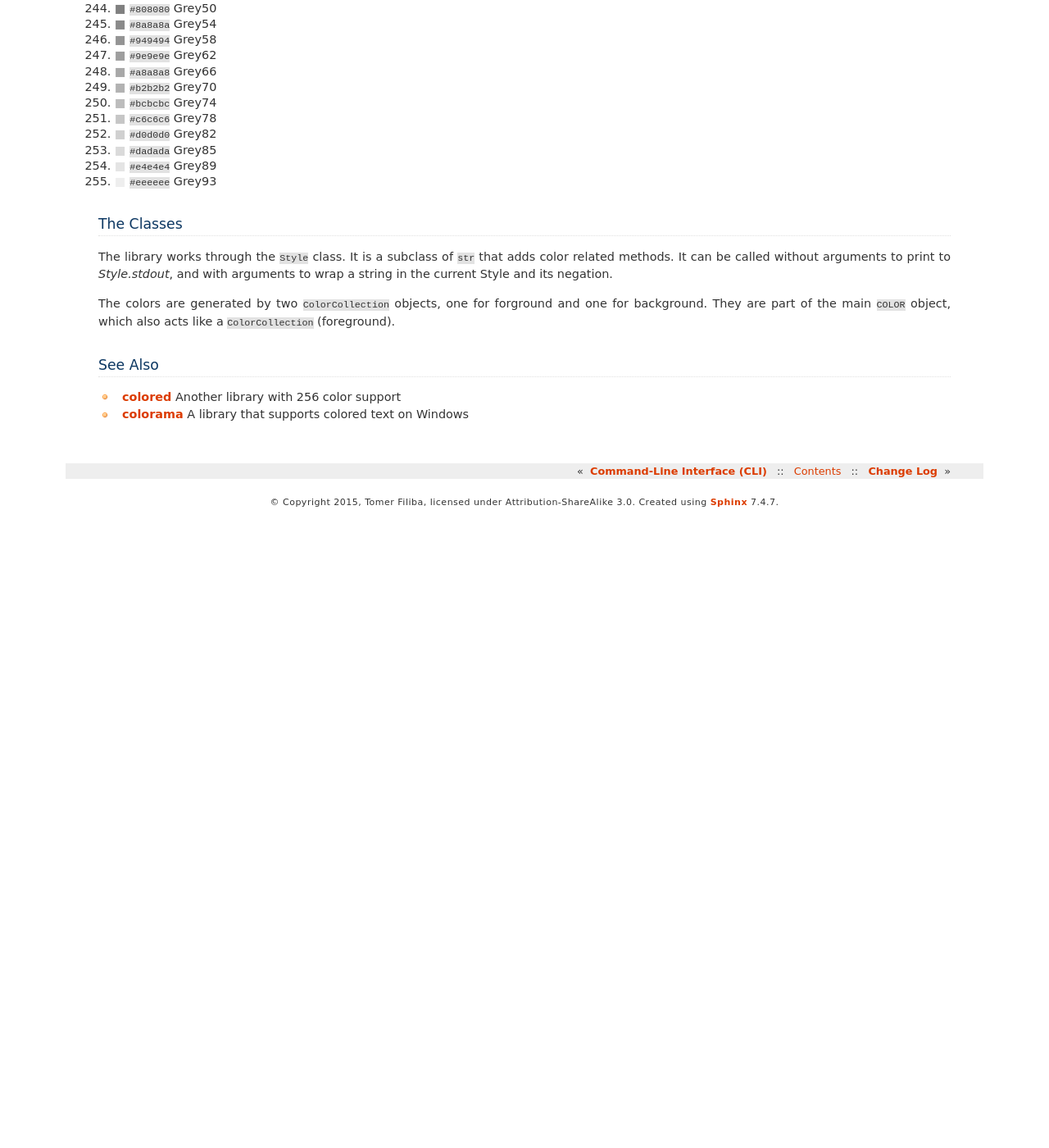
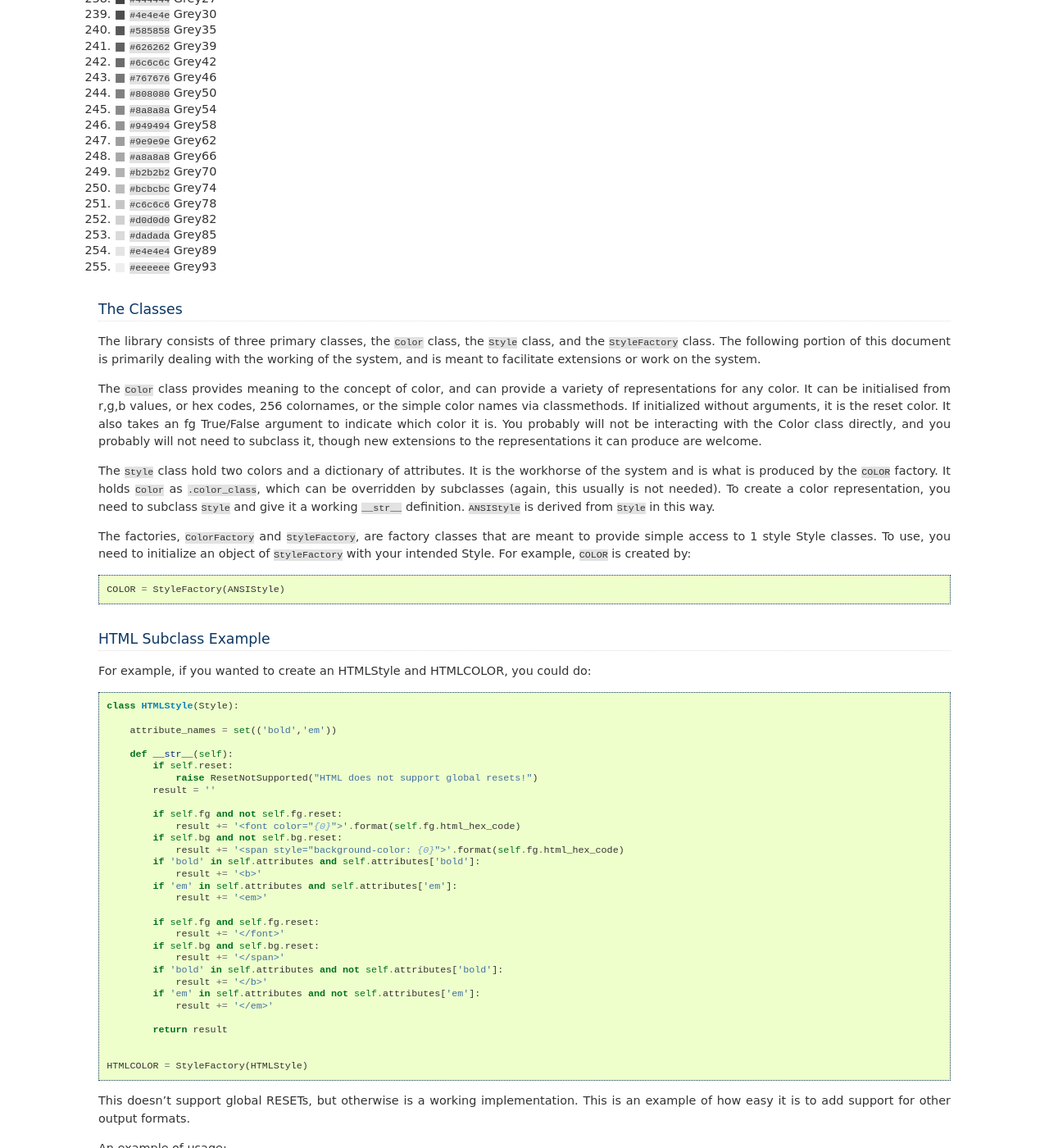
Before and after one commit to tomerfiliba/plumbum, a Sphinx documentation site: the page built from docs/color.rst, in a window 1280 px wide and 1400 px high, scrolled down 6124 px. Shown: the whole window at 82% size. Built offline with Sphinx 7.4.7, drawn with Linux system fonts in a browser that asks for light colours; before the commit the page ends 6754 px from its top, so only the background shows below that; some of the changed text lies outside the part shown.

Commit message:
Working html color, more docs, .RESET for Styles, removed NON_ notation, camelcase names

```diff
--- a/CHANGELOG.rst
+++ b/CHANGELOG.rst
@@ -1,3 +1,7 @@
+In development
+--------------
+* Color: Added color module, support for color added to cli
+
 1.5.0
 -----
 * Removed support for Python 2.5. (Travis CI does not support it anymore)
--- a/docs/color.rst
+++ b/docs/color.rst
@@ -3,17 +3,29 @@
 Color tools
 ===========
 
-.. versionadded:: 1.5.0
+.. versionadded:: 1.6.0
 
 
 The purpose of the `plumbum.color` library is to make adding
-color to your scripts easy and safe. Color is often a great
-addition, but not a necessity, and implementing it properly
-is tricky.
-A built in color module provides quick, clean access to ANSI colors for your scripts.
+color to Python easy and safe. Color is often a great
+addition to shell scripts, but not a necessity, and implementing it properly
+is tricky. It is easy to end up with an unreadable color stuck on your terminal or
+with random unreadable symbols around your text. With the color module, you get quick,
+safe access to ANSI colors and attributes for your scripts. The module also provides an
+API for creating other colorschemes for other systems using escapes.
 
-Colors are
-accessed through the ``COLOR`` object, which is a collection of ``Style`` objects. The ``COLOR`` object has the following properties:
+.. note:: Enabling color
+
+    The ANSI Style assumes that only a terminal on a posix-identity
+    system can display color. You can force the use of color globally by setting
+    ``Style.use_color=True``.
+
+
+Color Factory
+=============
+
+Colors are accessed through the ``COLOR`` object, which is an instance of a StyleFactory.
+The ``COLOR`` object has the following properties:
 
     ``FG`` and ``BG``
       The forground and background colors, reset to default with ``COLOR.FG.RESET``
@@ -23,17 +35,18 @@
       You can also access colors numerically with ``COLOR.FG(n)``, for the standard colors,
       and ``COLOR.FG[n]`` for the extended 256 color codes, and likewise for ``BG``.
     ``BOLD``, ``DIM``, ``UNDERLINE``, ``BLINK``, ``REVERSE``, and ``HIDDEN``
-      All the `ANSI` modifiers are available, as well as their negations, sush as ``-COLOR.BOLD``, etc.
+      All the `ANSI` modifiers are available, as well as their negations, sush as ``-COLOR.BOLD`` or ``COLOR.BOLD.RESET``, etc.
     ``RESET``
       The global reset will restore all properties at once.
     ``DO_NOTHING``
       Does nothing at all, but otherwise acts like any ``Style`` object. It is its own inverse. Useful for ``cli`` properties.
 
-A color can be used directly as if it was a string,
-or called for immediate printing to ``stdout``. Calling a
+A color can be used directly as if it was a string, for adding to strings or printing.
+Calling a color without an argument will send the color to stdout. Calling a
 color with an argument will wrap the string in the color and the matching negation.
+(to avoid accedintally sending a color to stdout, you can also use `[]` syntax).
 Any color can be used as the target of a with statement, and normal color
-will be restored on exiting the with statement, even with an Exception.
+will be restored on exiting the with statement, even when an Exception occurs.
 
 An example of the usage of ``COLOR``::
 
@@ -44,9 +57,12 @@
         print('This is green')
     print('This is completly restored, even if an exception is thrown!')
 
-We could have used the shortcut ``COLOR.GREEN()`` instead. You can also use ``COLOR``
-directly as a context manager if you only want the restoring ability, and if you call
-``COLOR(...)``, you can manually pass in any `ANSI` escape sequence.
+We could have used the shortcut ``COLOR.GREEN()`` instead.  If we had a non-foreground color
+style active, such as ``COLOR.UNDERLINE`` or ``COLOR.BG.YELLOW``, then the context manager
+will not reset those properties; it only resets properties it sets.
+You can also use ``COLOR`` directly as a context manager if you only want to
+restore all color after a block. If you call
+``COLOR.from_ansi(...)``, you can manually pass in any `ANSI` escape sequence.
 
 Further examples of manipulations possible with the library::
 
@@ -61,22 +77,13 @@
         COLOR.YELLOW()
         print('Colors made', COLOR.UNDERLINE + 'very' - COLOR.UNDERLINE, 'easy!')
 
-The name of a script is automatically colored with the ``.COLOR_NAME`` property. Other style properties may be added; they will be set to ``COLOR.DO_NOTHING``, but can be overriden by your class. Any callable can be used to provide formats.
-
-.. note::
-    The color library looks for a tty terminal and posix operating
-    system and only creates colors if those are found. If you want to manually
-    enable or disable color, you can set ``plumbum.color.Style.use_color = True``
-    (or ``False``); however, this will only
-    affect new objects or manipulations. All Style color objects are dynamically
-    generated, so this usually is not a problem.
 
 
 256 color support
 -----------------
 
 The library support 256 colors through numbers, names or HEX html codes. You can access them
-as COLOR.FG[12], COLOR.FG['Light_Blue'], COLOR.FG['LightBlue'], or COLOR.FG['#0000FF']. The supported colors are:
+as ``COLOR.FG[12]``, ``COLOR.FG['Light_Blue']``, ``COLOR.FG['LightBlue']``, or ``COLOR.FG['#0000FF']``. The supported colors are:
 
 .. raw:: html
     :file: _color_list.html
@@ -84,12 +91,89 @@
 The Classes
 -----------
 
-The library works through the ``Style`` class. It is a subclass of ``str`` that adds color related methods. It can be called without arguments to print to `Style.stdout`, and with arguments to wrap a string in the current Style and its negation.
+The library consists of three primary classes, the ``Color`` class, the ``Style`` class, and the ``StyleFactory`` class. The following
+portion of this document is primarily dealing with the working of the system, and is meant to facilitate extensions or work on the system.
 
-The colors are generated by two ``ColorCollection`` objects, one for forground and one for background. They are part of the main ``COLOR`` object, which also acts like a ``ColorCollection`` (foreground).
+The ``Color`` class provides meaning to the concept of color, and can provide a variety of representations for any color. It
+can be initialised from r,g,b values, or hex codes, 256 colornames, or the simple color names via classmethods. If initialized
+without arguments, it is the reset color. It also takes an fg True/False argument to indicate which color it is. You probably will
+not be interacting with the Color class directly, and you probably will not need to subclass it, though new extensions to the
+representations it can produce are welcome.
 
+The ``Style`` class hold two colors and a dictionary of attributes. It is the workhorse of the system and is what is produced
+by the ``COLOR`` factory. It holds ``Color`` as ``.color_class``, which can be overridden by subclasses (again, this usually is not needed).
+To create a color representation, you need to subclass ``Style`` and give it a working ``__str__`` definition. ``ANSIStyle`` is derived
+from ``Style`` in this way.
+
+The factories, ``ColorFactory`` and ``StyleFactory``, are factory classes that are meant to provide simple access to 1 style Style classes. To use,
+you need to initialize an object of ``StyleFactory`` with your intended Style. For example, ``COLOR`` is created by::
+
+    COLOR = StyleFactory(ANSIStyle)
+
+HTML Subclass Example
+---------------------
+
+For example, if you wanted to create an HTMLStyle and HTMLCOLOR, you could do::
+
+    class HTMLStyle(Style):
+
+        attribute_names = set(('bold','em'))
+
+        def __str__(self):
+            if self.reset:
+                raise ResetNotSupported("HTML does not support global resets!")
+            result = ''
+
+            if self.fg and not self.fg.reset:
+                result += '<font color="{0}">'.format(self.fg.html_hex_code)
+            if self.bg and not self.bg.reset:
+                result += '<span style="background-color: {0}">'.format(self.fg.html_hex_code)
+            if 'bold' in self.attributes and self.attributes['bold']:
+                result += '<b>'
+            if 'em' in self.attributes and self.attributes['em']:
+                result += '<em>'
+
+            if self.fg and self.fg.reset:
+                result += '</font>'
+            if self.bg and self.bg.reset:
+                result += '</span>'
+            if 'bold' in self.attributes and not self.attributes['bold']:
+                result += '</b>'
+            if 'em' in self.attributes and not self.attributes['em']:
+                result += '</em>'
+
+            return result
+
+
+    HTMLCOLOR = StyleFactory(HTMLStyle)
+
+This doesn't support global RESETs, but otherwise is a working implementation. This is an example of how easy it is to add support for other output formats.
+
+An example of usage::
+
+    >>> (HTMLCOLOR.BOLD + HTMLCOLOR.RED)("This is colored text")
+    '<font color="#800000"><b>This is colored text</font></b>'
+
+
+The above colortable can be generated with::
+
+    with open('_color_list.html', 'wt') as f:
+        print('<ol start=0>', file=f)
+        for color in HTMLCOLOR:
+            print("  <li>{0} <code>{1}</code> {2} </li>"
+                  .format(color("&#x25a0"),
+                          color.fg.html_hex_code,
+                          color.fg.name_camelcase), file=f)
+        print('</ol>', file=f)
+
+
+.. note::
+
+    ``HTMLStyle`` is implemented in the library, as well, with the
+    ``HTMLCOLOR`` object available in ``plumbum.color``.
 
 See Also
 --------
 * `colored <https://pypi.python.org/pypi/colored>`_ Another library with 256 color support
-* `colorama <https://pypi.python.org/pypi/colorama>`_ A library that supports colored text on Windows
+* `colorama <https://pypi.python.org/pypi/colorama>`_ A library that supports colored text on Windows,
+    can be combined with plumbum (if you force ``use_color``)
```
Also changed, not shown: docs/api/color.rst (+7 -1 lines), 4 other files.
